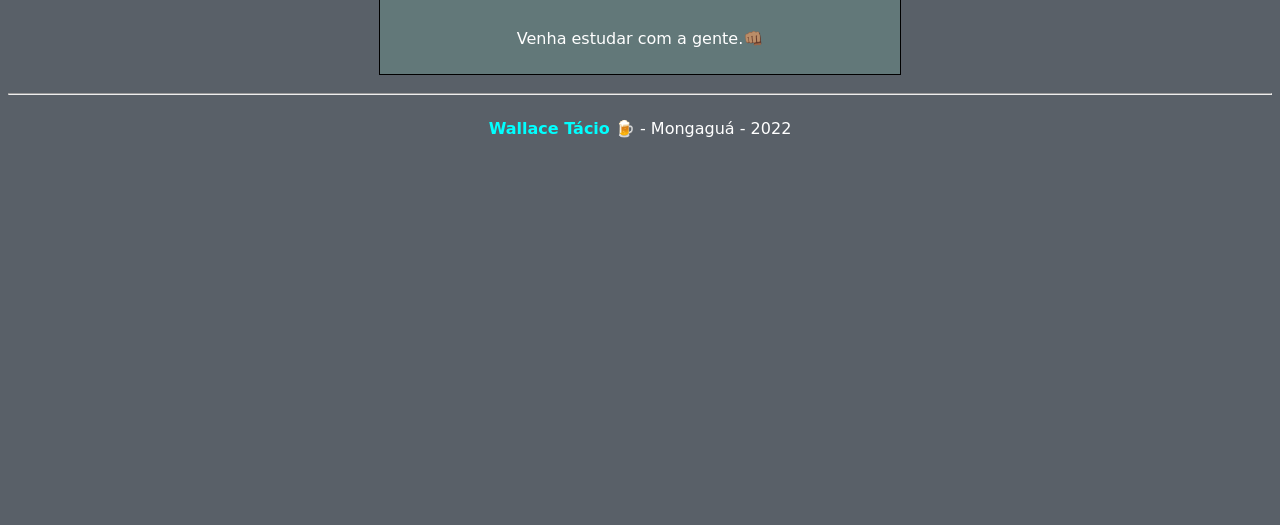
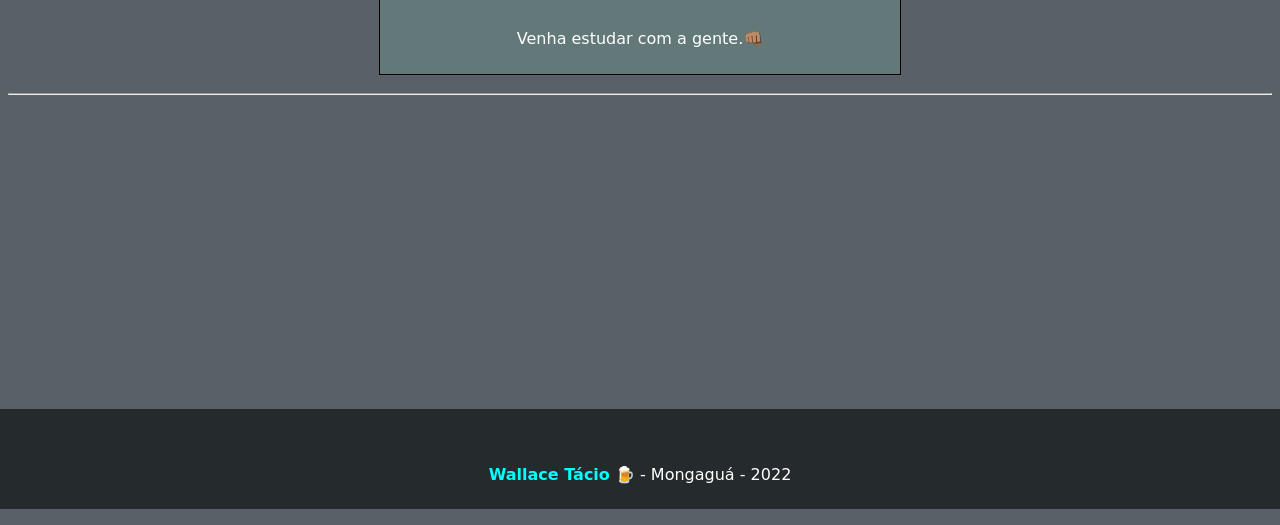
Before and after one commit to wallacetacio/HelloWord-Etec-2022, a plain HTML site: page index.html in a window 1280 px wide. Shown: the part 291-816 px from the top of the page. Drawn offline with Linux system fonts and the light colour scheme.

Commit message:
Adiciona solução ao exercício Hello Dev Web ETEC 2022

```diff
--- a/index.html
+++ b/index.html
@@ -45,6 +45,18 @@
             background-color: rgb(98, 120, 121);
 
         }
+
+        footer {
+            position: absolute;
+            bottom: 0;
+            background-color: rgba(24, 30, 31, 0.801);
+            color: #FFF;
+            width: 100%;
+            height: 100px;
+            margin: 0;
+            text-align: center;
+            line-height: 100px;
+        }
     </style>
 </head>
 <body class="position page-background">
```
